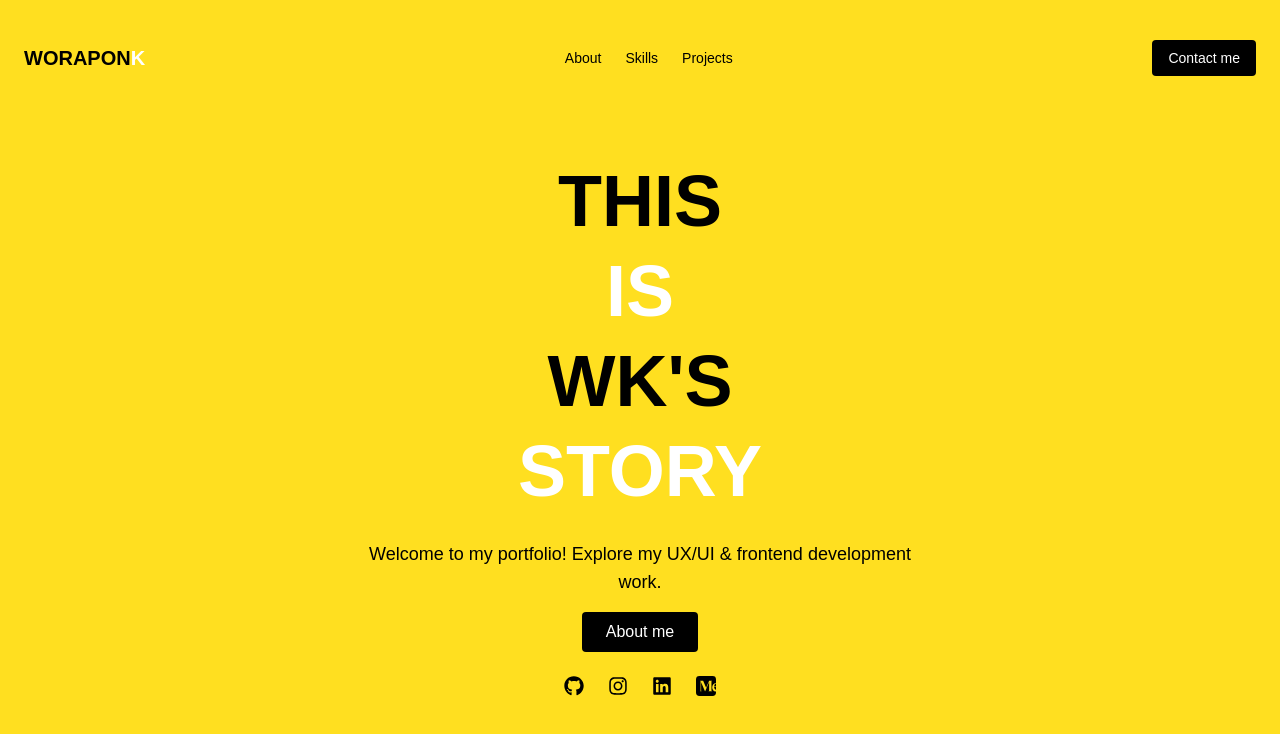
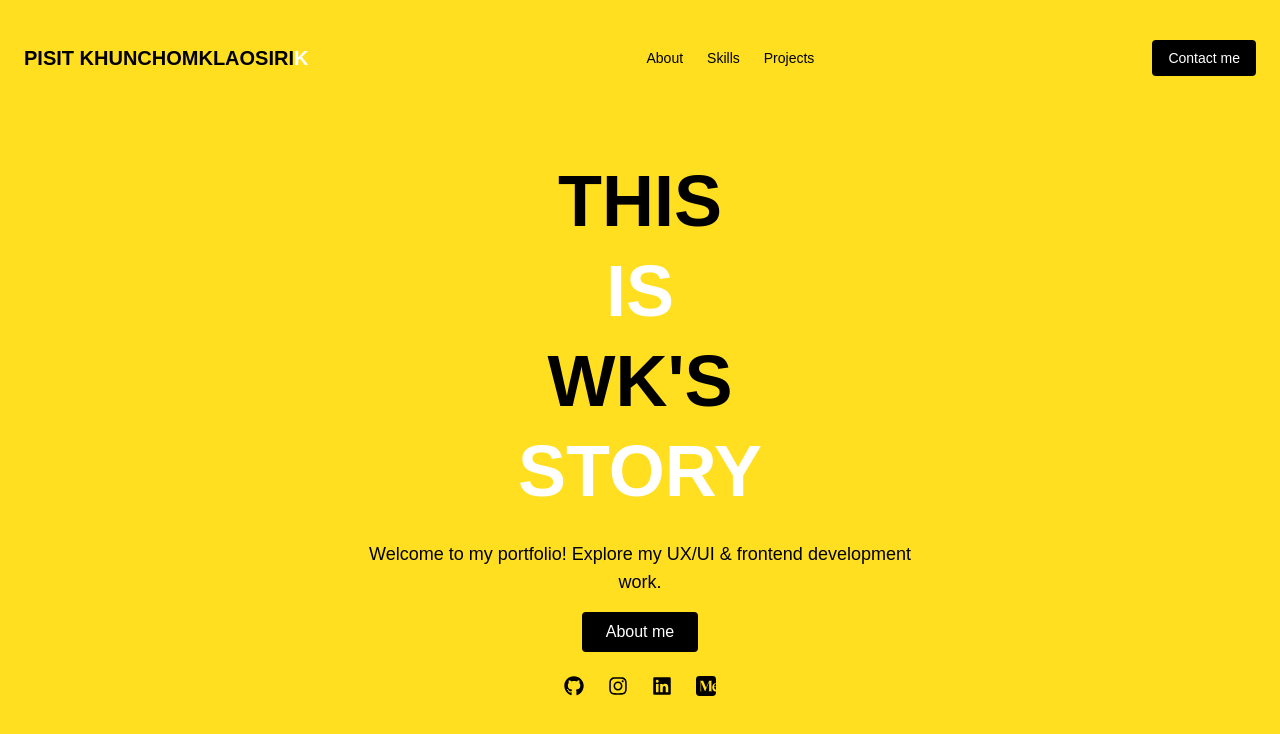
Before and after one commit to pskjksr/cv-pisit, a Next.js app: page / in a window 1280 px wide. Shown: the top 734 px of the page. Built offline with nearby package versions, Linux system fonts and the light colour scheme.

Commit message:
chang name

```diff
--- a/src/app/page.js
+++ b/src/app/page.js
@@ -6,7 +6,7 @@ export default function Home() {
   return (
     <main className="min-h-screen bg-yellow-300 text-black px-6 py-10 flex flex-col items-center">
       <nav className="w-full flex justify-between items-center">
-        <h1 className="text-xl font-bold">WORAPON<span className="text-white">K</span></h1>
+        <h1 className="text-xl font-bold">PISIT KHUNCHOMKLAOSIRI<span className="text-white">K</span></h1>
         <div className="hidden md:flex gap-6 text-sm"><a href="#">About</a><a href="#">Skills</a><a href="#">Projects</a></div>
         <a href="#" className="bg-black text-white px-4 py-2 rounded text-sm">Contact me</a>
       </nav>
```
